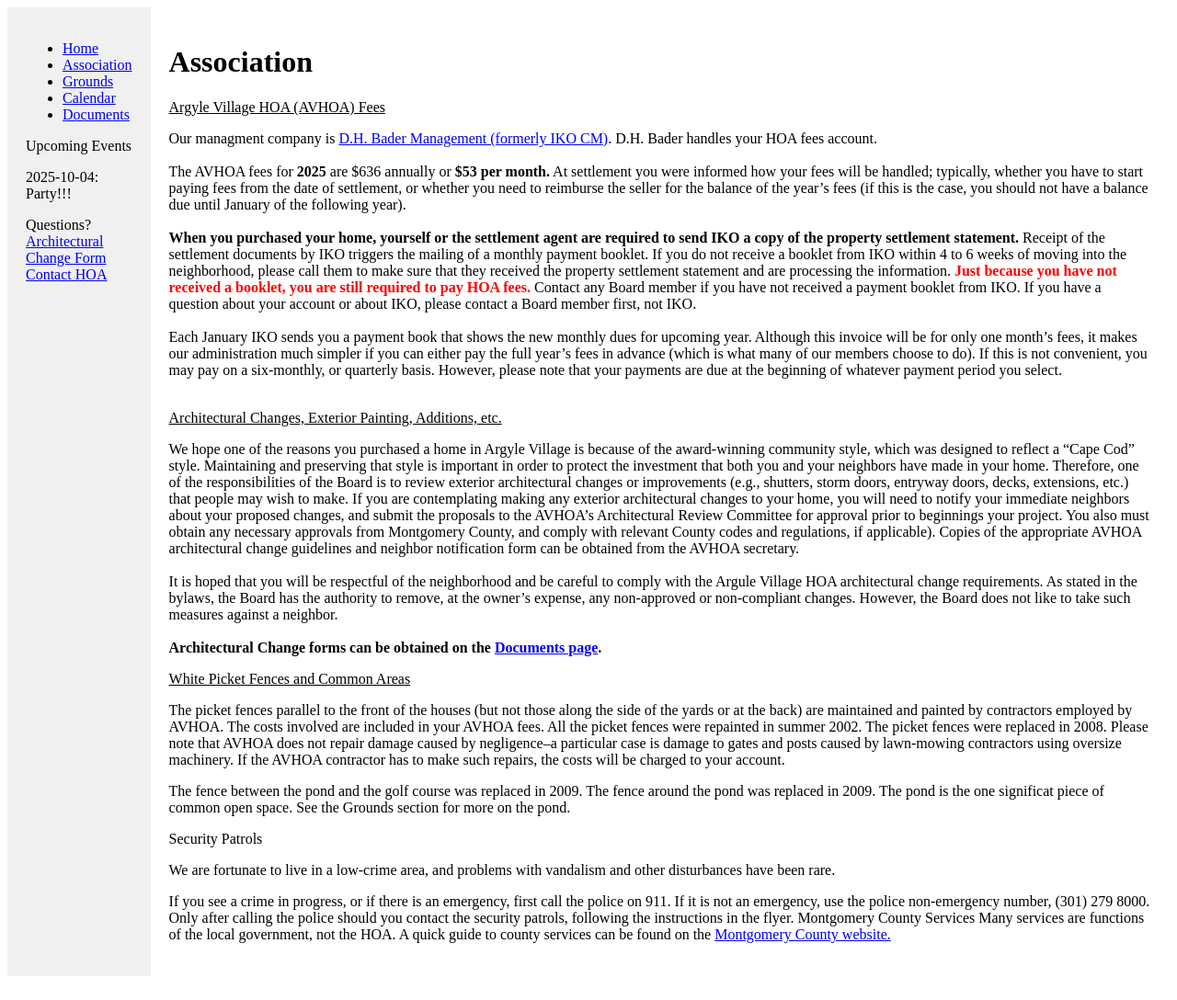
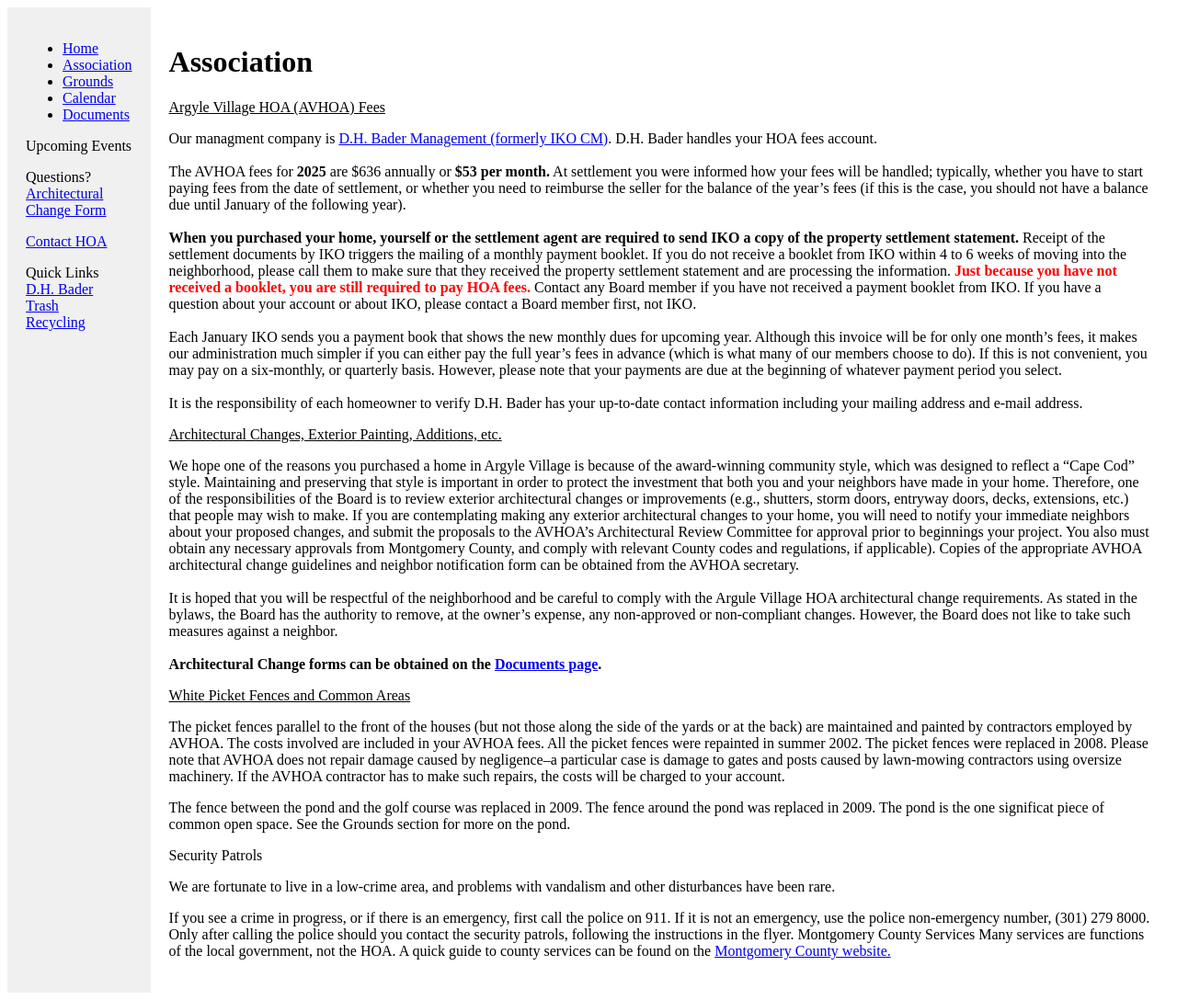
Before and after one commit to argylevillagehoa/argylevillagehoa.github.io, a Jekyll site: the page built from association.md, in a window 1280 px wide. Shown: the whole page at 92% size. Built offline with Jekyll 4.4.1, drawn with Linux system fonts in a browser that asks for light colours.

Commit message:
update sidebar and party

```diff
--- a/_includes/sidebar.html
+++ b/_includes/sidebar.html
@@ -8,9 +8,11 @@
     </ul>
     <p>
     </u>Upcoming Events</u>
-    </p>
-    2025-10-04: Party!!!
     </p>Questions?</br>
-    <a href="/downloads/argyle_hoa_architectural_change_request_0303.doc">Architectural Change Form</a></br>
+    <a href="/downloads/argyle_hoa_architectural_change_request_0303.doc">Architectural Change Form</a></br></p>
     <a href="mailto:argylevillagehoa.gmail.com">Contact HOA</a></p>
+    </p>Quick Links</br>
+    <a href="https://portal.dhbader.com" target="_blank">D.H. Bader</a></br>
+    <a href="https://www.bandbrefuseinc.com/" target="_blank">Trash</a></br>
+    <a href="https://www.montgomerycountymd.gov/DEP/trash-recycling/index.html" target="_blank">Recycling</a>
 </nav>
--- a/association.md
+++ b/association.md
@@ -13,6 +13,8 @@
 <strong>When you purchased your home, yourself or the settlement agent are required to send IKO a copy of the property settlement statement.</strong> Receipt of the settlement documents by IKO triggers the mailing of a monthly payment booklet. If you do not receive a booklet from IKO within 4 to 6 weeks of moving into the neighborhood, please call them to make sure that they received the property settlement statement and are processing the information. <strong><font color="#ff0000">Just because you have not received a booklet, you are still required to pay HOA fees.</font></strong> Contact any Board member if you have not received a payment booklet from IKO. If you have a question about your account or about IKO, please contact a Board member first, not IKO.<br />
 <br />
 Each January IKO sends you a payment book that shows the new monthly dues for upcoming year. Although this invoice will be for only one month&rsquo;s fees, it makes our administration much simpler if you can either pay the full year&rsquo;s fees in advance (which is what many of our members choose to do). If this is not convenient, you may pay on a six-monthly, or quarterly basis. However, please note that your payments are due at the beginning of whatever payment period you select.<br />
+<br />
+It is the responsibility of each homeowner to verify D.H. Bader has your up-to-date contact information including your mailing address and e-mail address.
 <br />
 
 <u>Architectural Changes, Exterior Painting, Additions, etc.</u>
--- a/index.html
+++ b/index.html
@@ -16,4 +16,6 @@
 </font><br />
 <font size="3">Argyle Village is located in Silver Spring, Maryland.&nbsp; Silver Spring takes its name from a </font><a title="Mica" href="http://en.wikipedia.org/wiki/Mica"><font size="3">mica</font></a><font size="3">-flecked spring discovered there in 1840 by </font><a title="Francis Preston Blair" href="http://en.wikipedia.org/wiki/Francis_Preston_Blair"><font size="3">Francis Preston Blair</font></a><font size="3">, who subsequently bought much of the surrounding land. </font><a title="Acorn Park" href="http://en.wikipedia.org/wiki/Acorn_Park"><font size="3">Acorn Park</font></a><font size="3">&nbsp;is believed to be the site of the original spring.</font>&nbsp;<br />
 <br />
-<br />
+<h1>October 4, 2025 HOA Party</h4>
+<h4>
+The annual picnic and association meeting was a great success.  Thank you to everyone who attended.<br /><img src="/assets/balloonman.jpg"  width ="500" height="750">     <img src="/assets/partytable.jpg"  width ="1000" height="750"></h3>
```
Also changed, not shown: 2 other files.
